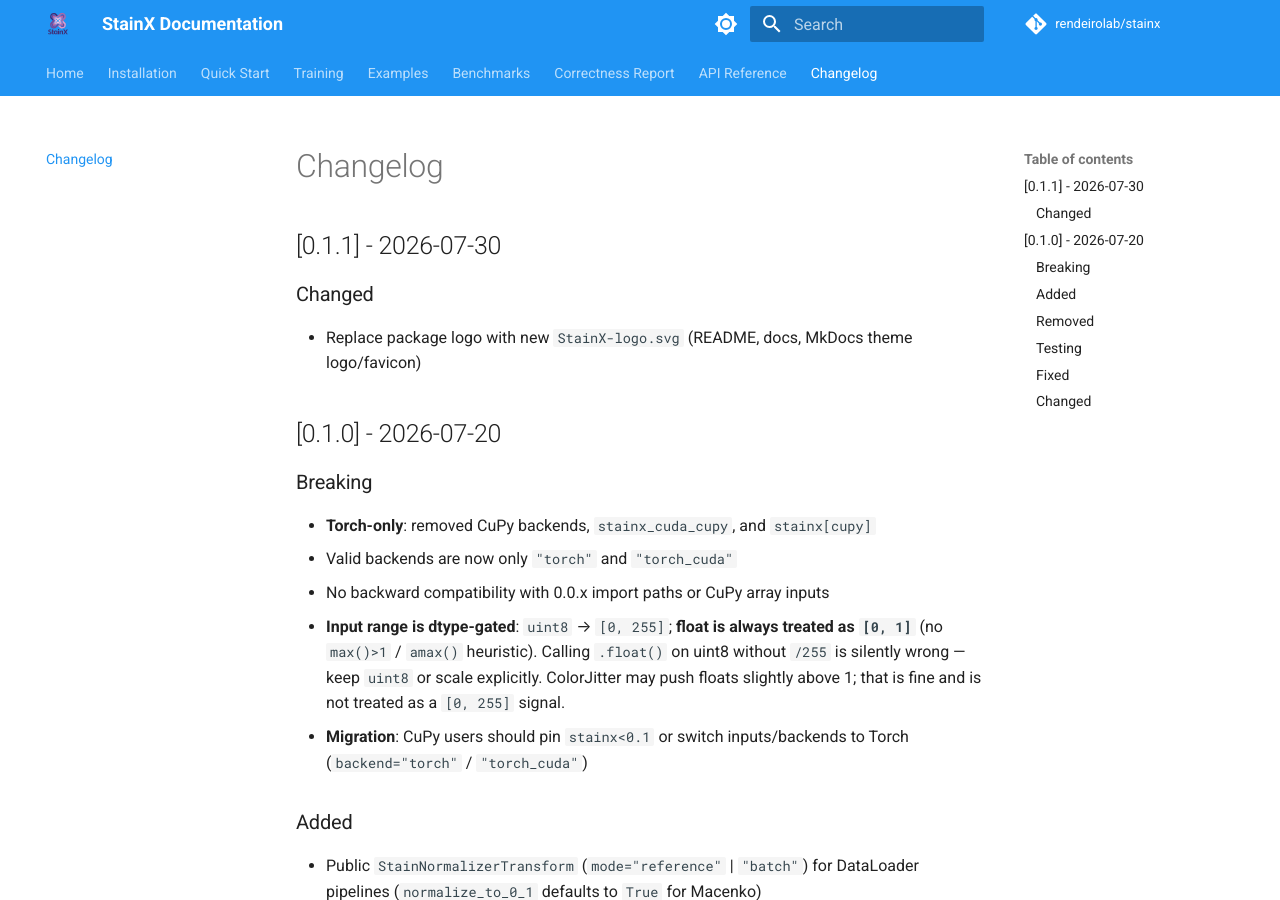
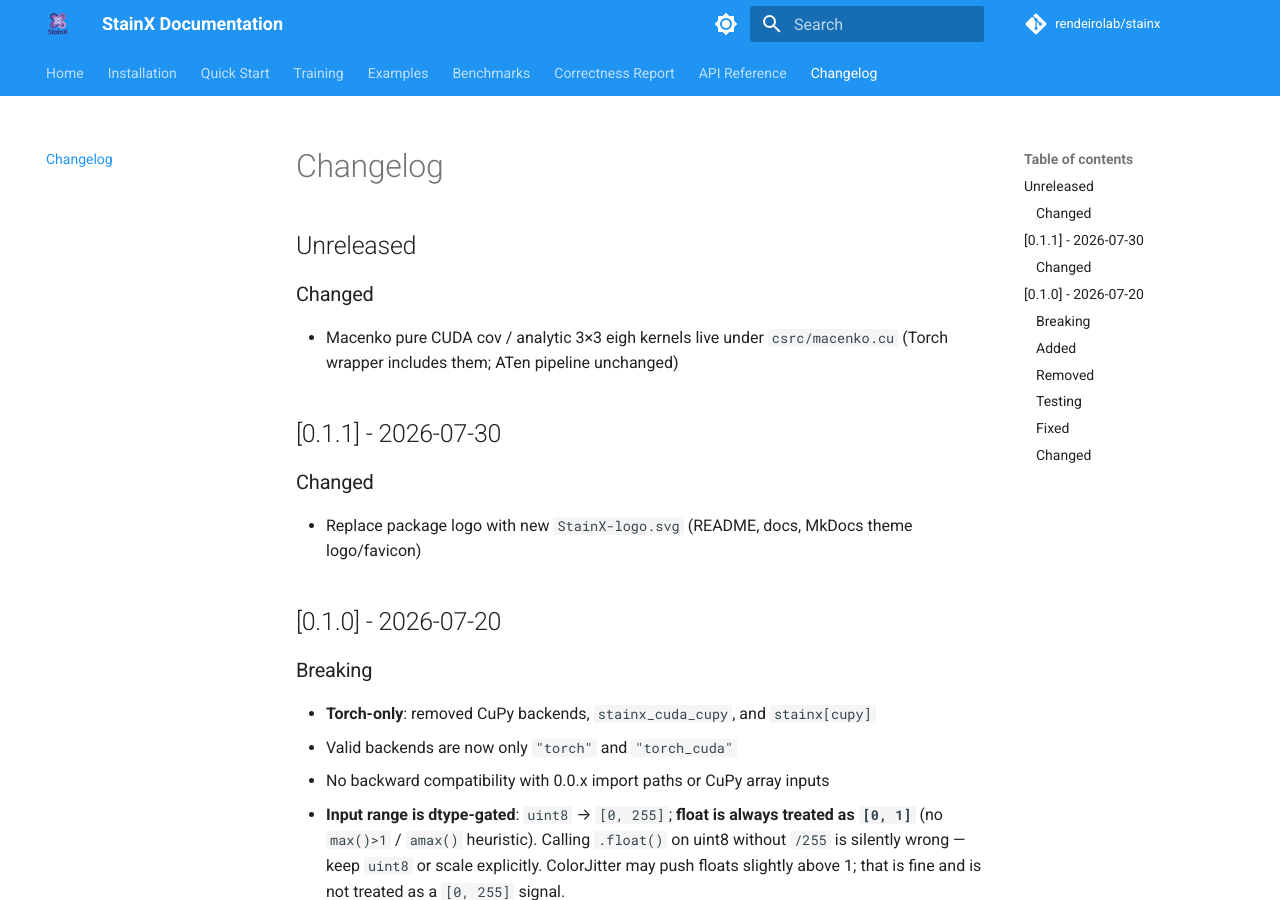
Before and after one commit to rendeirolab/stainx, an MkDocs documentation site: the page built from docs/changelog.md, in a window 1280 px wide and 900 px high. Built offline with MkDocs 1.6.1 and Material for MkDocs 9.7.7, drawn with Linux system fonts in a browser that asks for light colours; comment, search, counter and statistics services are not loaded.

Commit message:
refactor: move Macenko cov/eigh kernels into csrc/
Align Macenko with Reinhard/HM: Torch-free cov and analytic eigh live
under csrc/; the Torch wrapper keeps the ATen pipeline. Format root
csrc/ via Makefile lint/fix as well.

```diff
--- a/docs/changelog.md
+++ b/docs/changelog.md
@@ -1,4 +1,10 @@
 # Changelog
+
+## Unreleased
+
+### Changed
+
+- Macenko pure CUDA cov / analytic 3×3 eigh kernels live under `csrc/macenko.cu` (Torch wrapper includes them; ATen pipeline unchanged)
 
 ## [0.1.1] - 2026-07-30
 
```
Also changed, not shown: CONTRIBUTING.md (+1 -1 lines), 4 other files.
